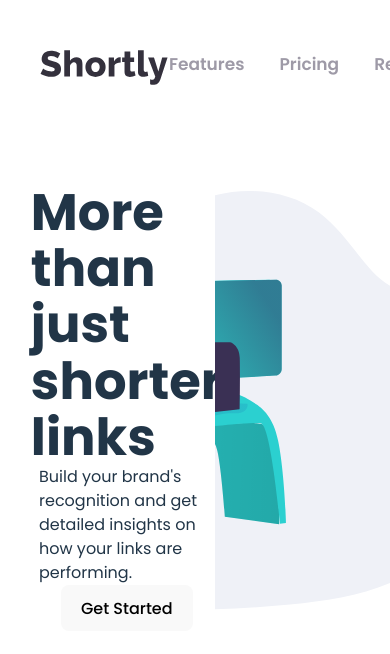
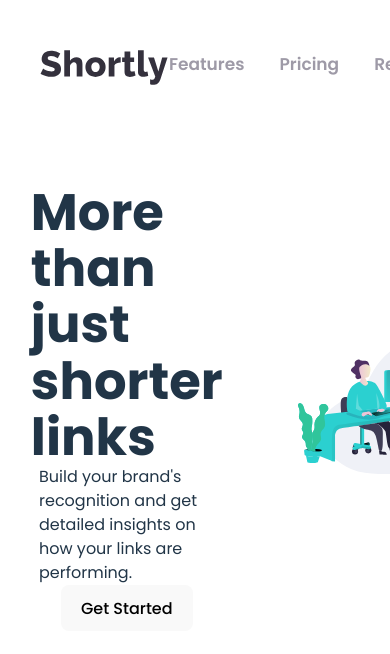
Before and after one commit to itstalalsalman/url-shortening-app, a React (Vite) app: page / in a window 390 px wide. Shown: the top 654 px of the page. Built offline with nearby package versions, Linux system fonts and the light colour scheme.

Commit message:
Responsivness of hero (FIXED)

```diff
--- a/src/pages/HeroScreen/HeroScreen.css
+++ b/src/pages/HeroScreen/HeroScreen.css
@@ -25,16 +25,16 @@
 }
 
 .hero-image{
+    width: 108%;
     position: absolute;
     right: -110px;
-    bottom: 60px;
+    bottom: 50%;
+    transform: translateY(50%);
 }
 
 
-@media (max-width: 1320px) {
+@media (max-width: 1200px) {
     .hero-image{
-        width: 625px;
-        height: 65%;
-        bottom: 120px;
+        width: 115%;
     }
 }
```
